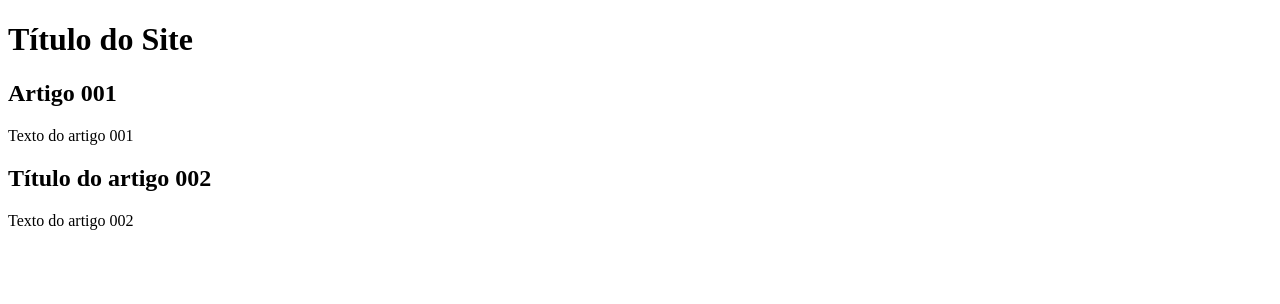
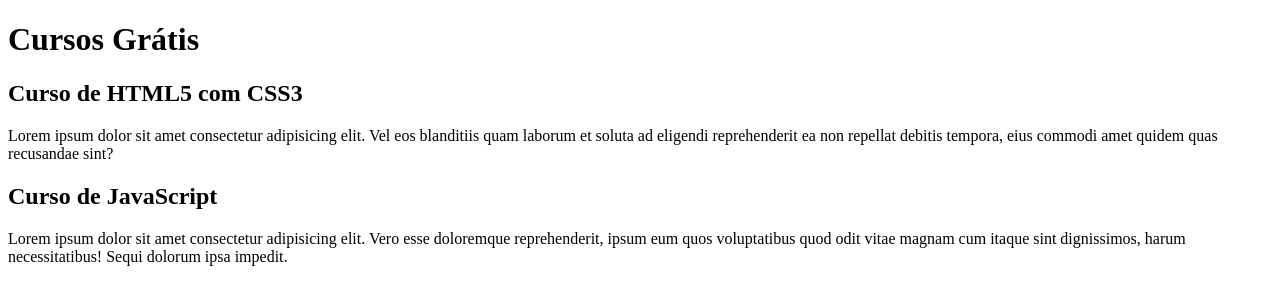
Before and after one commit to lucasemanuelms/projeto-site, a plain HTML site: page index.html in a window 1280 px wide. Drawn offline with Linux system fonts and the light colour scheme.

Commit message:
Comecei a escrever o conteúdo

```diff
--- a/index.html
+++ b/index.html
@@ -9,15 +9,15 @@
 <body>
     <main>
         <header>
-            <h1>Título do Site</h1>
+            <h1>Cursos Grátis</h1>
         </header>
         <article>
-            <h2>Artigo 001</h2>
-            <p>Texto do artigo 001</p>
+            <h2>Curso de HTML5 com CSS3</h2>
+            <p>Lorem ipsum dolor sit amet consectetur adipisicing elit. Vel eos blanditiis quam laborum et soluta ad eligendi reprehenderit ea non repellat debitis tempora, eius commodi amet quidem quas recusandae sint?</p>
         </article>
         <article>
-            <h2>Título do artigo 002</h2>
-            <p>Texto do artigo 002</p>
+            <h2>Curso de JavaScript</h2>
+            <p>Lorem ipsum dolor sit amet consectetur adipisicing elit. Vero esse doloremque reprehenderit, ipsum eum quos voluptatibus quod odit vitae magnam cum itaque sint dignissimos, harum necessitatibus! Sequi dolorum ipsa impedit.</p>
         </article>
     </main>
 </body>
```
